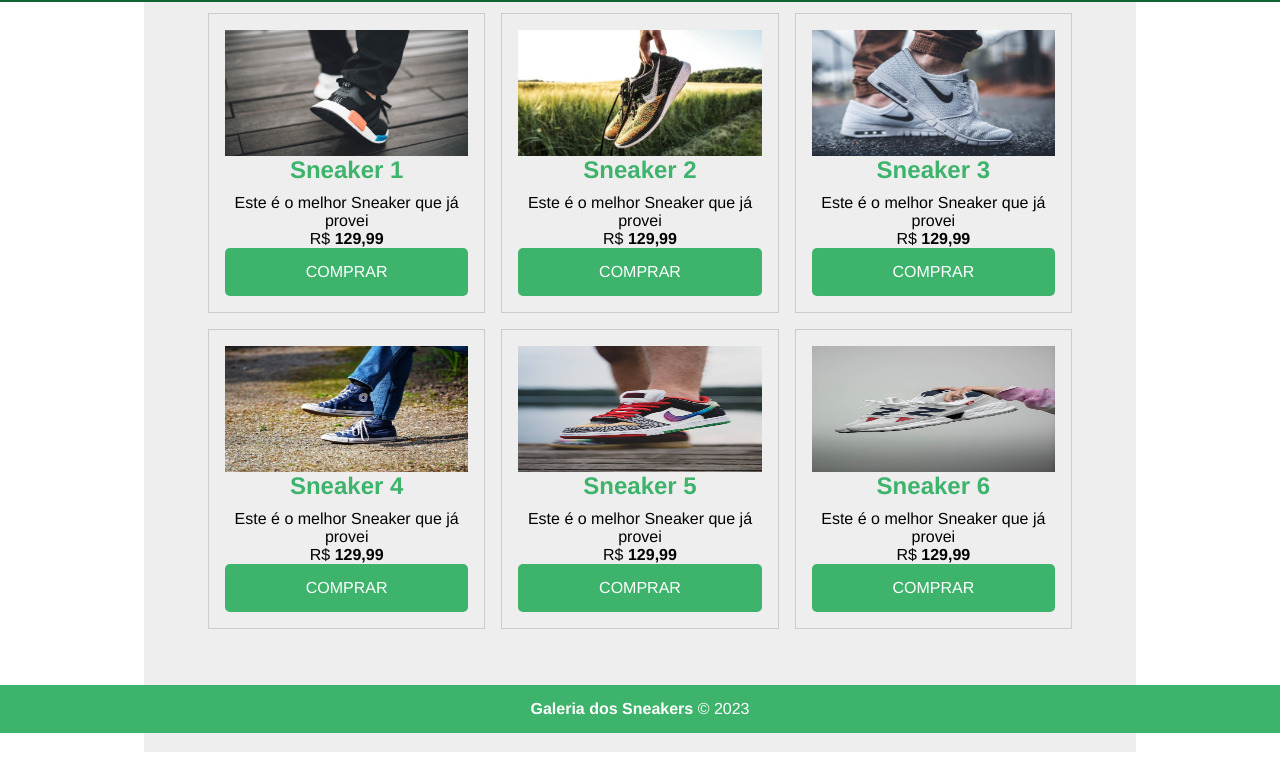
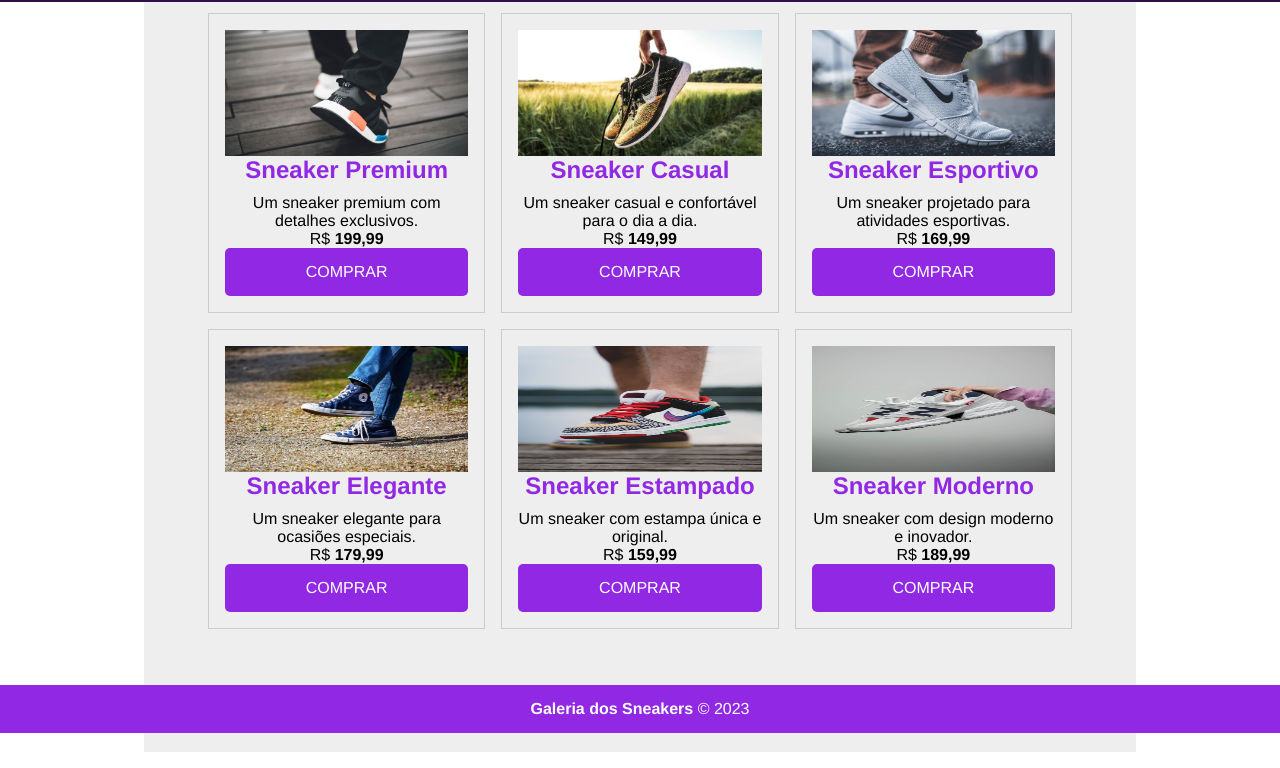
Before and after one commit to ojonassa/galeria-sneakes, a plain HTML site: page index.html in a window 1280 px wide. Shown: the part 67-835 px from the top of the page. Drawn offline with Linux system fonts and the light colour scheme.

Commit message:
Refatorado as cores

```diff
--- a/css/style.css
+++ b/css/style.css
@@ -18,12 +18,12 @@ body {
 
 /* Cabeçalho */
 header {
-    background-color: #3db36b;
+    background-color: #9128E3;
     color: #fff;
     padding: 15px;
     width: 100%;
     text-align: center;
-    border-bottom: #0f642f solid 2.3px;
+    border-bottom: #300D4B solid 2.3px;
     box-sizing: border-box;
     position: fixed;
 }
@@ -109,7 +109,7 @@ a {
 
 h3 {
     margin-bottom: 10px;
-    color: #3db36b;
+    color: #9128E3;
     font-size: 24px;
 }
 
@@ -127,7 +127,7 @@ h3 {
     text-align: center;
     text-transform: uppercase;
     text-decoration: none;
-    background-color: #3db36b;
+    background-color: #9128E3;
     color: #fff;
     padding: 15px;
     border-radius: 5px;
@@ -135,12 +135,12 @@ h3 {
 }
 
 .btn:hover {
-    background-color: #0f642f;
+    background-color: #300D4B;
 }
 
 /* Footer */
 footer {
-    background-color: #3db36b;
+    background-color: #9128E3;
     color: #fff;
     padding: 15px;
     text-align: center;
--- a/index.html
+++ b/index.html
@@ -22,44 +22,44 @@
                 <ul class="grid-container">
                     <li>
                         <div class="img-itens" id="img-1"></div>
-                        <h3>Sneaker 1</h3>
-                        <p>Este é o melhor Sneaker que já provei</p>
-                        <p>R$ <span class="bold">129,99</span></p>
+                        <h3>Sneaker Premium</h3>
+                        <p>Um sneaker premium com detalhes exclusivos.</p>
+                        <p>R$ <span class="bold">199,99</span></p>
                         <a href="#" class="btn">Comprar</a>
                     </li>
                     <li>
                         <div class="img-itens" id="img-2"></div>
-                        <h3>Sneaker 2</h3>
-                        <p>Este é o melhor Sneaker que já provei</p>
-                        <p>R$ <span class="bold">129,99</span></p>
+                        <h3>Sneaker Casual</h3>
+                        <p>Um sneaker casual e confortável para o dia a dia.</p>
+                        <p>R$ <span class="bold">149,99</span></p>
                         <a href="#" class="btn">Comprar</a>
                     </li>
                     <li>
                         <div class="img-itens" id="img-3"></div>
-                        <h3>Sneaker 3</h3>
-                        <p>Este é o melhor Sneaker que já provei</p>
-                        <p>R$ <span class="bold">129,99</span></p>
+                        <h3>Sneaker Esportivo</h3>
+                        <p>Um sneaker projetado para atividades esportivas.</p>
+                        <p>R$ <span class="bold">169,99</span></p>
                         <a href="#" class="btn">Comprar</a>
                     </li>
                     <li>
                         <div class="img-itens" id="img-4"></div>
-                        <h3>Sneaker 4</h3>
-                        <p>Este é o melhor Sneaker que já provei</p>
-                        <p>R$ <span class="bold">129,99</span></p>
+                        <h3>Sneaker Elegante</h3>
+                        <p>Um sneaker elegante para ocasiões especiais.</p>
+                        <p>R$ <span class="bold">179,99</span></p>
                         <a href="#" class="btn">Comprar</a>
                     </li>
                     <li>
                         <div class="img-itens" id="img-5"></div>
-                        <h3>Sneaker 5</h3>
-                        <p>Este é o melhor Sneaker que já provei</p>
-                        <p>R$ <span class="bold">129,99</span></p>
+                        <h3>Sneaker Estampado</h3>
+                        <p>Um sneaker com estampa única e original.</p>
+                        <p>R$ <span class="bold">159,99</span></p>
                         <a href="#" class="btn">Comprar</a>
                     </li>
                     <li class="six">
                         <div class="img-itens" id="img-6"></div>
-                        <h3>Sneaker 6</h3>
-                        <p>Este é o melhor Sneaker que já provei</p>
-                        <p>R$ <span class="bold">129,99</span></p>
+                        <h3>Sneaker Moderno</h3>
+                        <p>Um sneaker com design moderno e inovador.</p>
+                        <p>R$ <span class="bold">189,99</span></p>
                         <a href="#" class="btn">Comprar</a>
                     </li>
                 </ul>
```
